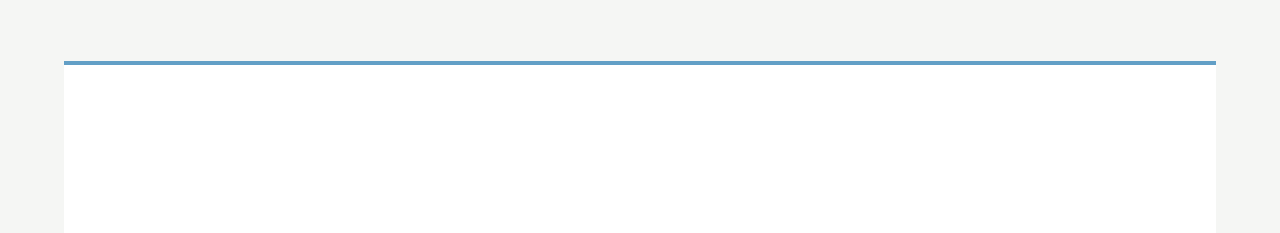
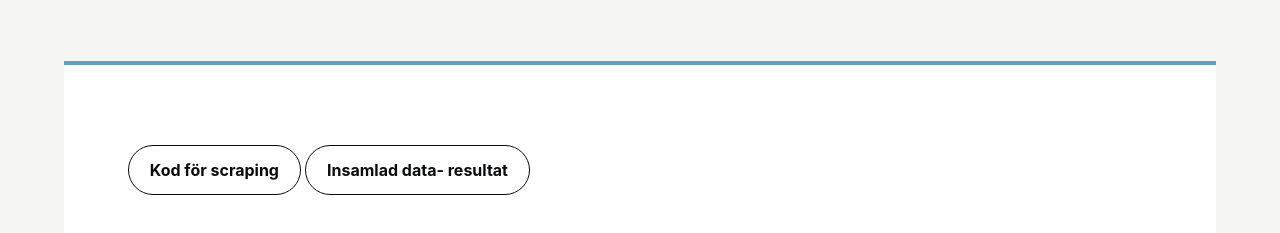
Before and after one commit to Alvaronnback/alvaronnback.github.io, a plain HTML site: page scraping-data.html in a window 1280 px wide. Shown: the part 285-518 px from the top of the page. Drawn offline with Linux system fonts and the light colour scheme.

Commit message:
scraping resultat added

```diff
--- a/scraping-data.html
+++ b/scraping-data.html
@@ -40,15 +40,18 @@
     3. Ta bort kommentartecknen runt länken.
   -->
 
-  <!--
   <a
     class="file-link"
-    href="insamlad-data.csv"
-    download
+    href="scraping/scraper.txt"
   >
-    Ladda ner insamlad data ↓
+    Kod för scraping
   </a>
-  -->
+  <a
+    class="file-link"
+    href="scraping/foretag.csv"
+  >
+    Insamlad data- resultat
+  </a>
 </section>
 
   </main>
--- a/scraping/scraper.txt
+++ b/scraping/scraper.txt
@@ -2,7 +2,7 @@ const cheerio = require("cheerio");
 const fs = require("fs");
 
 const BASE_URL = "https://www.allabolag.se/bransch-s%C3%B6k";
-const SEARCH = "Bryggeri";
+const SEARCH = "Arkitekt";
 
 const headers = {
   "User-Agent":
```
